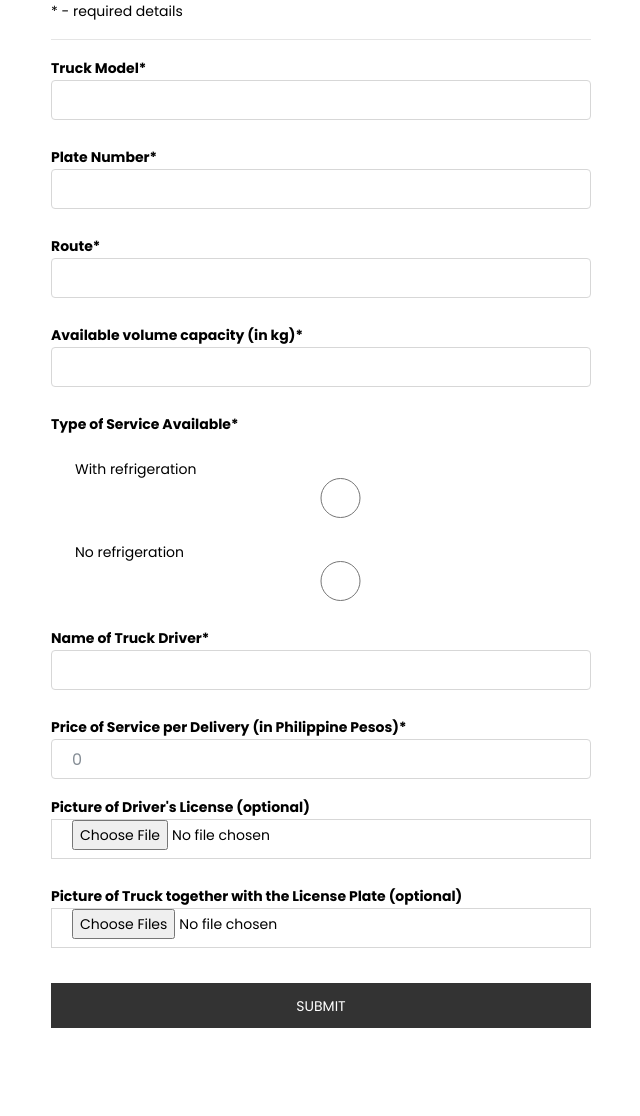
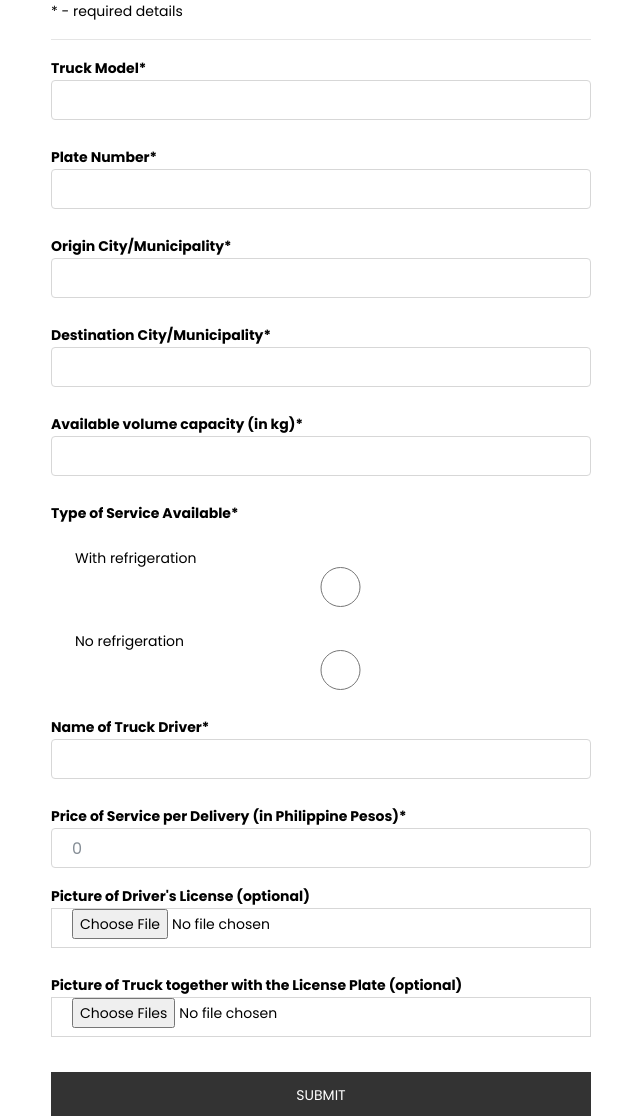
Before and after one commit to shannaurelle/lockdown-master, a PHP site: page /lockdown-master/add_trucker_listing.php in a window 1280 px wide. Shown: the part 465-1581 px from the top of the page, without its empty margins (319-959 px from the left). Run offline with PHP 8.4, Linux system fonts and the light colour scheme; a user stored in the database is signed in.

Commit message:
trucker updates

```diff
--- a/add_trucker_listing.php
+++ b/add_trucker_listing.php
@@ -18,7 +18,7 @@
 <head>
     <meta charset="utf-8">
     <meta http-equiv="x-ua-compatible" content="ie=edge">
-    <title>Lockdown - Add Listing</title>
+    <title>TOM</title>
     <meta name="description" content="">
     <meta name="viewport" content="width=device-width, initial-scale=1">
     <link rel="shortcut icon" type="image/png" href="assets/images/logo_lockdown_2.ico">
@@ -88,8 +88,11 @@
             <p><strong>Plate Number*</strong></p>
             <input type="text" class="form-control" name="truck_plate_number">
 
-            <p><strong>Route*</strong></p>
+            <p><strong>Origin City/Municipality*</strong></p>
             <input type="text" class="form-control" name="truck_origin">
+
+            <p><strong>Destination City/Municipality*</strong></p>
+            <input type="text" class="form-control" name="truck_destination">
 
             <p><strong>Available volume capacity (in kg)*</strong></p>
             <input type="number" class="form-control" name="truck_capacity">
```
Also changed, not shown: trucker_pending_trades.php (+4 -3 lines).
